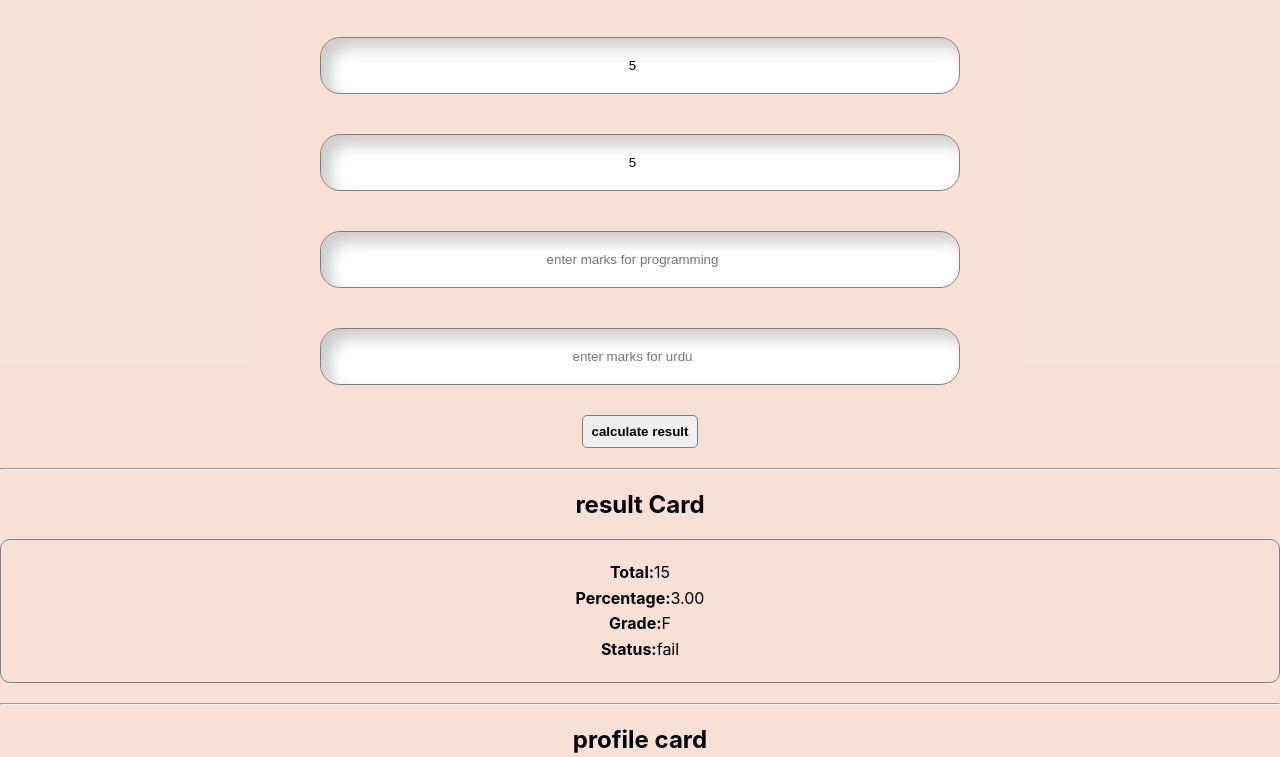
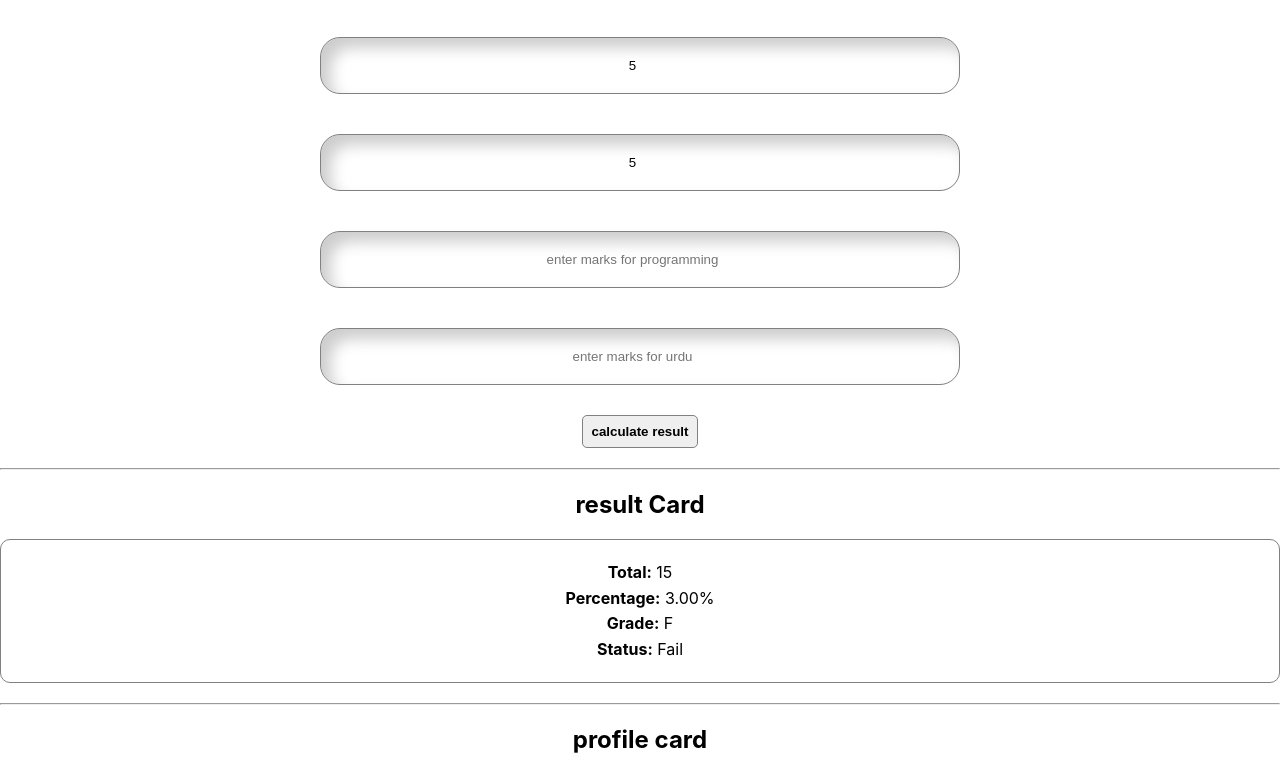
Before and after one commit to Momina2260/student_managment_system, a plain HTML site: page index.html in a window 1280 px wide. Both pictures are taken after typing "Sample", "Sample", "Sample", "5", "5", "5" into the empty fields and a click on the button "calculate result". Shown: the part 652-1409 px from the top of the page. Drawn offline with Linux system fonts and the light colour scheme.

Commit message:
fix broken js

```diff
--- a/index.css
+++ b/index.css
@@ -17,9 +17,7 @@ body {
     animation:fadeIn 2s ease;
 
 }
-.container:hover{
-    background-color:rgba(231, 154, 115,0.3);
-}
+
 hr {
     margin: 20px 0;
 }
@@ -74,7 +72,7 @@ button {
     text-align: center;
     font-weight: bold;
     margin-top: 10px;
-    transition: 0.3s;
+    transition: 1s;
 }
 button:hover{
 
--- a/index.js
+++ b/index.js
@@ -1,41 +1,48 @@
 function getGrade(percentage) {
-    let grade;
-    if (percentage >= 90) {
-        return 'A';
-    }
-    else if (percentage >= 80) {
-        return 'B';
-    }
-   else if (percentage >= 60) {
-        return 'C';
-    }
-    else if (percentage === 50) {
-        return 'D';
-    }
-    else{
-        return 'F'
+    if (percentage >= 90) return 'A';
+    if (percentage >= 80) return 'B';
+    if (percentage >= 60) return 'C';
+    if (percentage >= 50) return 'D'; // Fixed: Changed from === to >=
+    return 'F';
+}
+
+function calculateResult() {
+    // 1. Fetch text inputs
+    let name = document.getElementById("name").value.trim();
+    let roll = document.getElementById("roll").value.trim();
+    let department = document.getElementById("department").value.trim();
+
+    // 2. Clear previous error outputs if any
+    document.getElementById('result').innerHTML = "";
+    document.getElementById('profile').innerHTML = "";
+
+    // 3. Name Validation
+    if (name === "") {
+        document.getElementById('profile').innerHTML = "<span style='color:red;'>Please enter a valid name.</span>";
+        return;
     }
 
-
-}
-function calculateResult() {
-    let name = document.getElementById("name").value;
-    let roll = document.getElementById("roll").value;
-    let department = document.getElementById("department").value;
     let english = Number(document.getElementById("eng").value);
     let math = Number(document.getElementById("math").value);
     let science = Number(document.getElementById("science").value);
     let programming = Number(document.getElementById("programming").value);
     let urdu = Number(document.getElementById("urdu").value);
-    let obtainedTotal =Number( english + math + science + programming + urdu);
-    let percentage = Number((obtainedTotal / 500) * 100);
+
+    let marks = [english, math, science, programming, urdu];
+
+    for (let mark of marks) {
+        if (mark < 0 || mark > 100) {
+            document.getElementById('result').innerHTML = "<span style='color:red;'>Invalid marks entered! Ensure all scores are between 0 and 100.</span>";
+            return;
+        }
+    }
+
+    let obtainedTotal = english + math + science + programming + urdu;
+    let percentage = (obtainedTotal / 500) * 100;
     let grade = getGrade(percentage);
-    let status;
-    if (percentage >= 50) {
-        status = "pass";
-    } else {
-        status = "fail";
-    }
+    let status = percentage >= 50 ? "Pass" : "Fail";
+
+    // 6. Object Creation
     let student = {
         name: name,
         roll: roll,
@@ -44,28 +51,28 @@ function calculateResult() {
         percentage: percentage.toFixed(2),
         grade: grade
     };
-    document.getElementById('result').innerHTML =
-        `<strong>Total:</strong>${student.total}<br>
-    <strong>Percentage:</strong>${student.percentage}<br>
-    <strong>Grade:</strong>${student.grade}<br>
-    <strong>Status:</strong>${status}<br>
 
-    `;
-    document.getElementById('profile').innerHTML = `
-    <strong>Name:</strong>${student.name}<br>
-    <strong>roll:</strong>${student.roll}<br>
-
+    // 7. Render to DOM
+    document.getElementById('result').innerHTML = `
+        <strong>Total:</strong> ${student.total}<br>
+        <strong>Percentage:</strong> ${student.percentage}%<br>
+        <strong>Grade:</strong> ${student.grade}<br>
+        <strong>Status:</strong> <span style="text-transform: capitalize;">${status}</span><br>
     `;
 
+    document.getElementById('profile').innerHTML = `
+        <strong>Name:</strong> ${student.name}<br>
+        <strong>Roll No:</strong> ${student.roll}<br>
+        <strong>Department:</strong> ${student.department}<br>
+    `;
 
-    console.log('METHOD CALLED');
+    console.log('METHOD CALLED SUCCESSFULLY');
+}
 
+// Global state tracking variable for dark mode
+let darkMode = false;
 
-
+function toggleTheme() {
+    document.body.classList.toggle("dark");
+    darkMode = !darkMode;
 }
- function toggleTheme() {
-
-            document.body.classList.toggle("dark");
-
-            darkMode = !darkMode;
-        }
```
